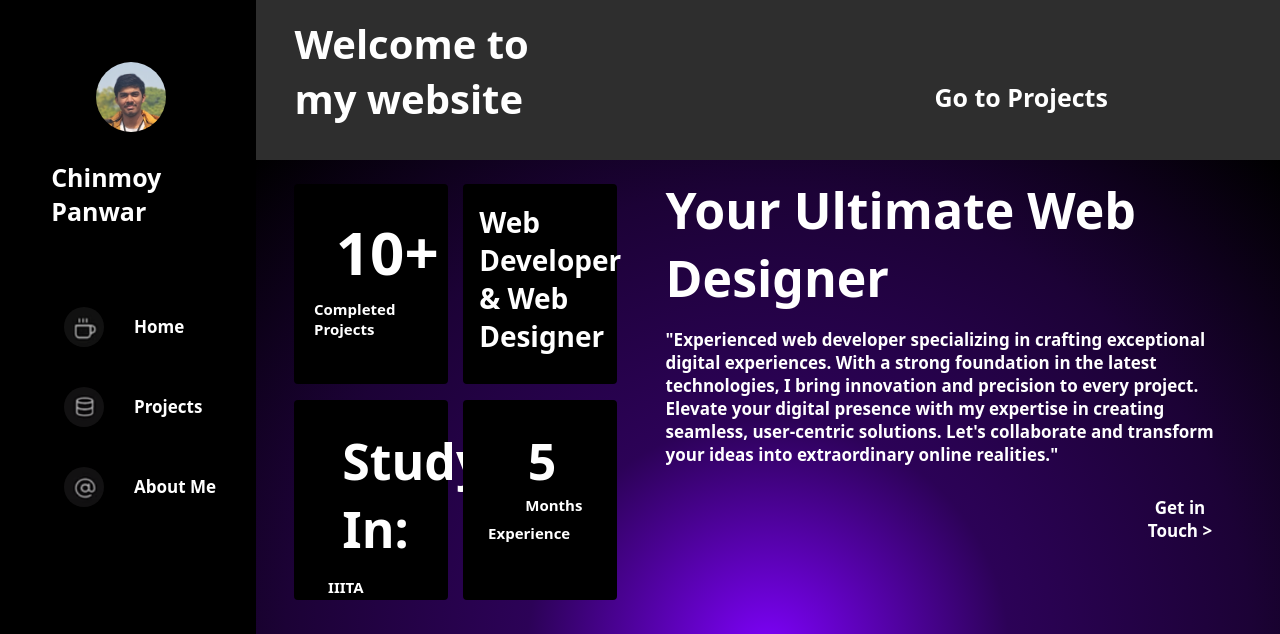
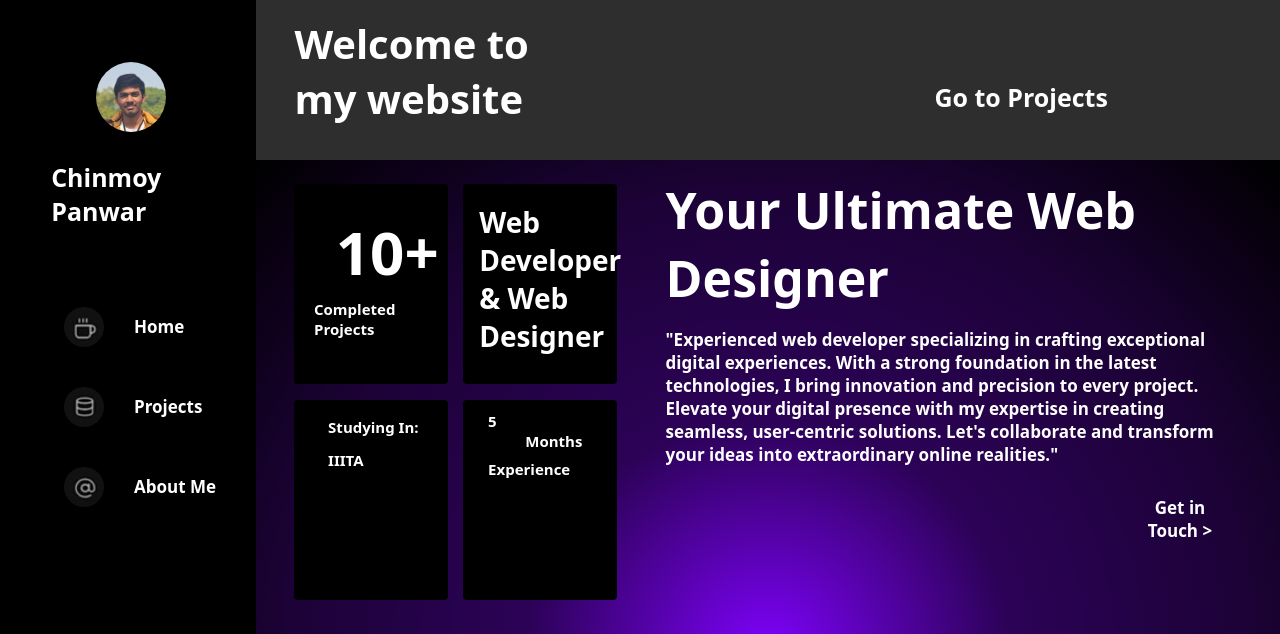
Before and after one commit to chinmoypanwar1/Portfolio4, a plain HTML site: page index.html in a window 1280 px wide. Shown: the top 634 px of the page. Drawn offline with Linux system fonts and the light colour scheme.

Commit message:
Update index.html

```diff
--- a/index.html
+++ b/index.html
@@ -45,11 +45,11 @@
                 </div>
                 <h1 id="wdwd">Web Developer & Web Designer</h1>
                 <div id="clients">
-                    <h1>Studying In:</h1>
+                    <p>Studying In:</p>
                     <p>IIITA</p>
                 </div>
                 <div id="experience">
-                    <h1 id="yearsnum">5</h1>
+                    <p id="yearsnum">5</p>
                     <small id="years">Months</small>
                     <p>Experience</p>
                 </div>
```
